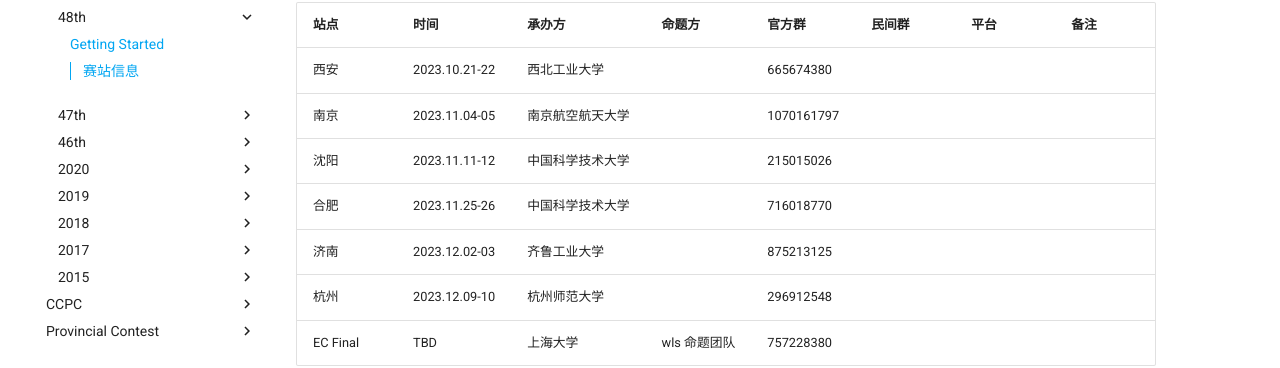
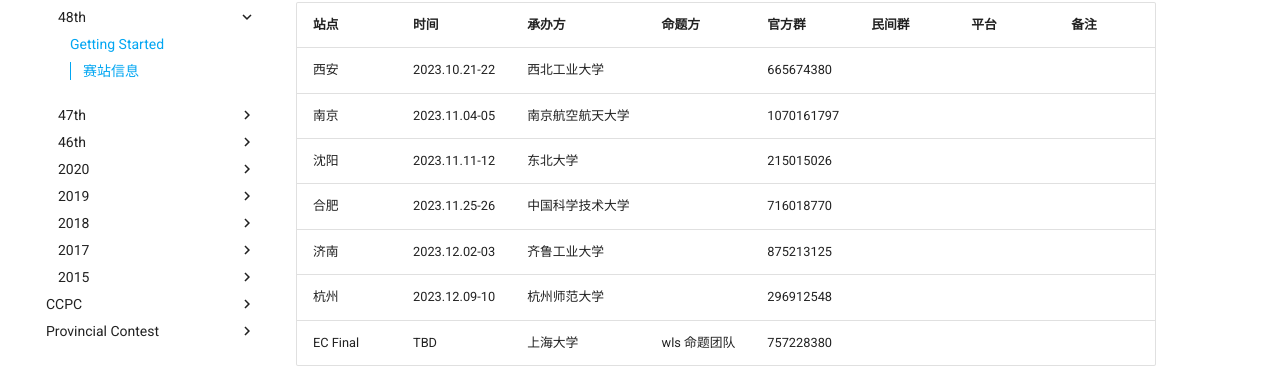
Before and after one commit to xcpcio/docs, an MkDocs documentation site: the page built from docs/info/icpc/48th/index.md, in a window 1280 px wide. Shown: the part 277-645 px from the top of the page. Built offline with MkDocs 1.6.1 and Material for MkDocs 9.7.7, drawn with Linux system fonts in a browser that asks for light colours; comment, search, counter and statistics services are not loaded.

Commit message:
chore: fix typo
Signed-off-by: Dup4 <lyuzhi.pan@gmail.com>

```diff
--- a/docs/info/icpc/48th/index.md
+++ b/docs/info/icpc/48th/index.md
@@ -6,7 +6,7 @@
 | :------- | :------------ | :--------------- | :----------- | :--------- | :----- | :--- | :--- |
 | 西安     | 2023.10.21-22 | 西北工业大学     |              | 665674380  |        |      |      |
 | 南京     | 2023.11.04-05 | 南京航空航天大学 |              | 1070161797 |        |      |      |
-| 沈阳     | 2023.11.11-12 | 中国科学技术大学 |              | 215015026  |        |      |      |
+| 沈阳     | 2023.11.11-12 | 东北大学         |              | 215015026  |        |      |      |
 | 合肥     | 2023.11.25-26 | 中国科学技术大学 |              | 716018770  |        |      |      |
 | 济南     | 2023.12.02-03 | 齐鲁工业大学     |              | 875213125  |        |      |      |
 | 杭州     | 2023.12.09-10 | 杭州师范大学     |              | 296912548  |        |      |      |
```
Also changed, not shown: docs/info/ccpc/9th/index.md (+1 -1 lines).
